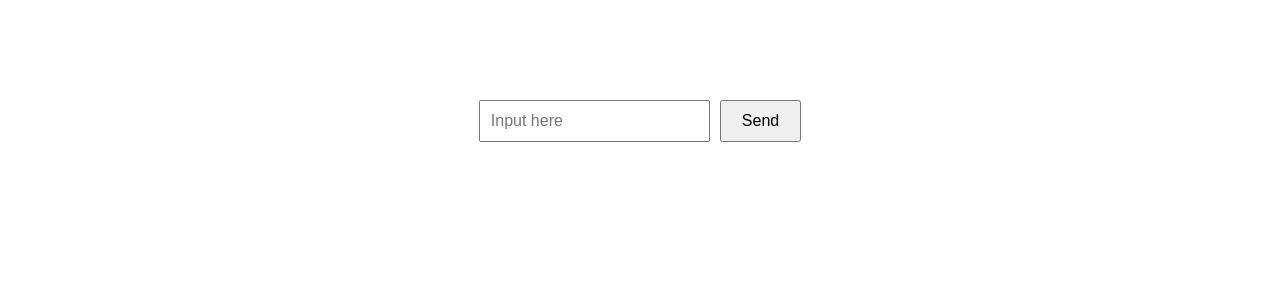
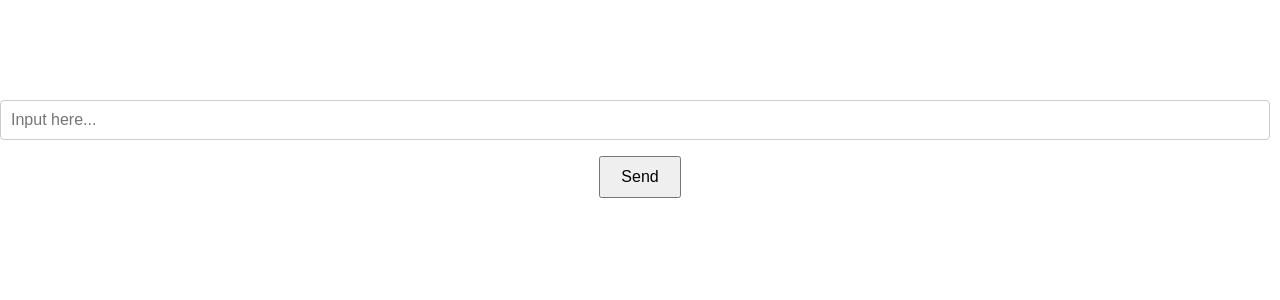
Before and after one commit to Olamen21/react-app, a React (Create React App) app: page / in a window 1280 px wide. Shown: the top 300 px of the page. Built offline with nearby package versions, Linux system fonts and the light colour scheme.

Commit message:
input_error

```diff
--- a/src/App.js
+++ b/src/App.js
@@ -1,16 +1,30 @@
+import { useState } from 'react';
 import './App.css';
 import CustomButton from './components/button';
 import CustomInput from './components/input';
 
 function App() {
+  const [inputValue, setInputValue] = useState('');
+  const [error, setError] = useState('');
+
+  const handleClick = () => {
+    if (!inputValue.trim()) {
+      setError('Vui lòng không để trống!');
+    } else {
+      setError('');
+      alert(`Bạn đã nhập: ${inputValue}`);
+    }
+  };
+
   return (
     <div className="App">
-      <CustomInput
-        value={""}
-        onChange={(e) => {}}
-        placeholder="Input here"
+       <CustomInput
+        value={inputValue}
+        onChange={(e) => setInputValue(e.target.value)}
+        placeholder="Input here..."
+        error={error}
       />
-      <CustomButton label="Send" onClick={() => {}} />
+      <CustomButton label="Send" onClick={handleClick} />
     </div>
   );
 }
--- /dev/null
+++ b/src/components/CustomInput.css
@@ -0,0 +1,24 @@
+/* src/CustomInput.css */
+.custom-input-container {
+  margin-bottom: 16px;
+  display: flex;
+  flex-direction: column;
+}
+
+
+.custom-input {
+  padding: 10px;
+  font-size: 16px;
+  border: 1px solid #ccc;
+  border-radius: 4px;
+}
+
+.input-error {
+  border-color: red;
+}
+
+.custom-input-error {
+  margin-top: 4px;
+  color: red;
+  font-size: 14px;
+}
--- a/src/components/input.js
+++ b/src/components/input.js
@@ -1,12 +1,18 @@
+import React from 'react';
+import './CustomInput.css';
 
-function CustomInput({ value, onChange, placeholder }) {
+function CustomInput({ value, onChange, placeholder, error }) {
   return (
+    <div className="custom-input-container">
       <input
         type="text"
         value={value}
         onChange={onChange}
         placeholder={placeholder}
+        className={`custom-input ${error ? 'input-error' : ''}`}
       />
+      {error && <div className="custom-input-error">{error}</div>}
+    </div>
   );
 }
 
```
Lines whose indentation alone changed are shown as unchanged.
